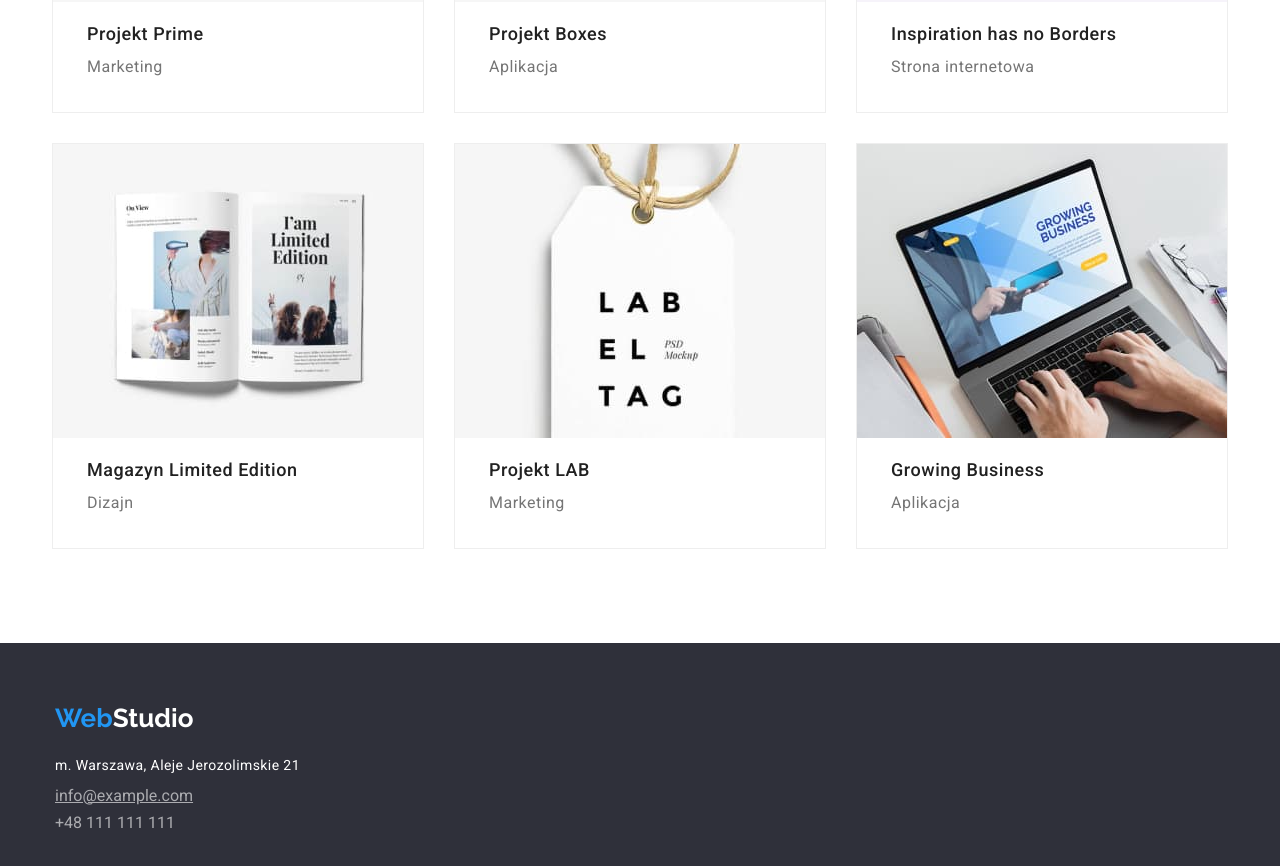
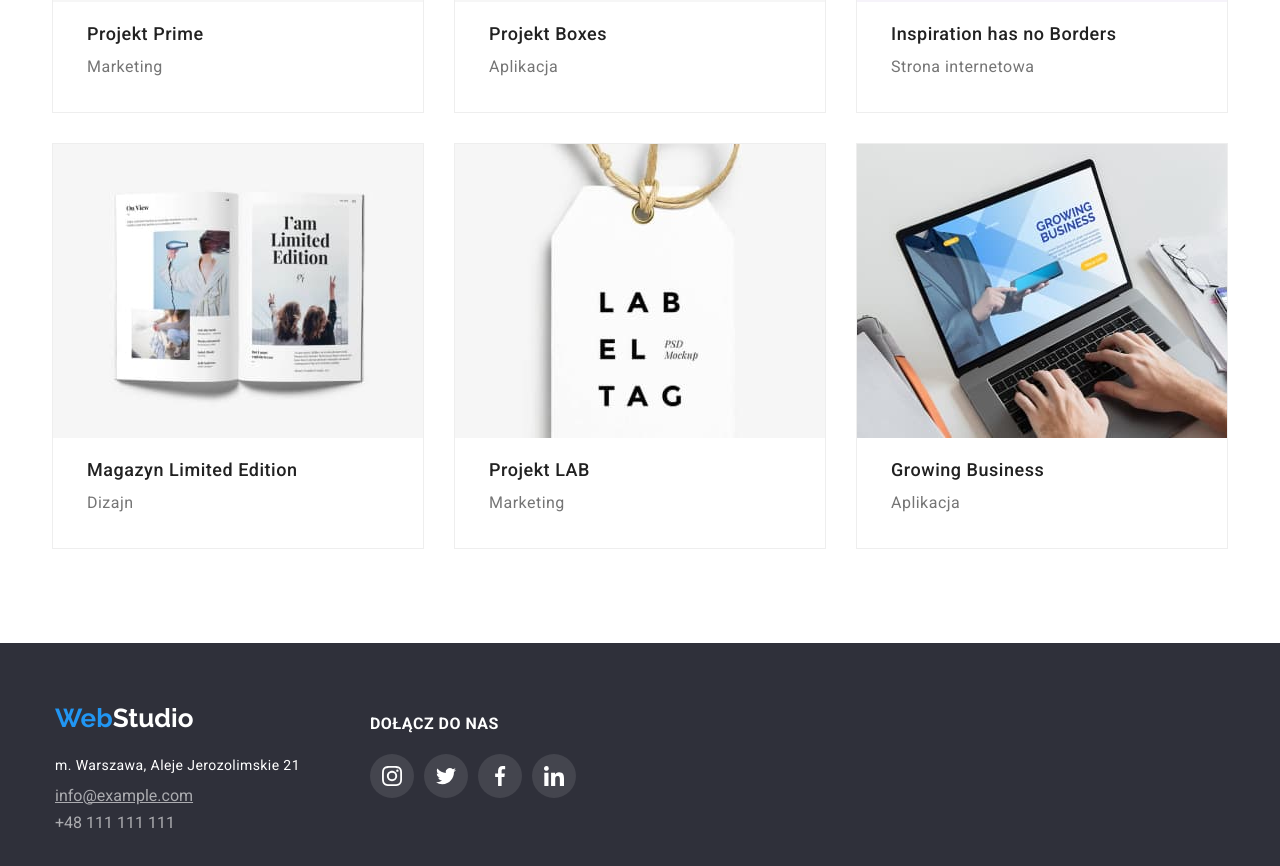
Before and after one commit to KacperTrybus/goit-markup-hw-04, a plain HTML site: page portfolio.html in a window 1280 px wide. Shown: the part 1009-1875 px from the top of the page. Drawn offline with nearby package versions, Linux system fonts and the light colour scheme.

Commit message:
all done
tomorrow have to make new svg

```diff
--- a/css/styles.css
+++ b/css/styles.css
@@ -65,7 +65,7 @@ body {
   color: white;
   text-decoration: none;
   display: inline-flex;
-  margin: 60px 0px 20px 15px;
+  margin: 60px 0px 20px 0px;
 }
 
 .logo-color {
@@ -132,6 +132,12 @@ body {
   display: flex;
   gap: 30px;
   margin-top: 50px;
+}
+.social-link-foot-list {
+  list-style-type: none;
+  display: flex;
+  margin-top: 20px;
+  gap: 10px;
 }
 .center-element-font {
   font-weight: 900;
@@ -226,6 +232,8 @@ body {
 .button-portfolio:hover {
   color: white;
   background-color: var(--hover-color);
+  box-shadow: 0px 3px 1px rgba(0, 0, 0, 0.1), 0px 1px 2px rgba(0, 0, 0, 0.08),
+    0px 2px 2px rgba(0, 0, 0, 0.12);
 }
 .button-portfolio {
   color: var(--font-color);
@@ -246,6 +254,15 @@ body {
   text-decoration: underline;
   color: var(--foot-font-color);
 }
+.join-us-font {
+  font-weight: 700;
+  font-size: 16px;
+  line-height: 1.17;
+  text-transform: uppercase;
+  color: #fff;
+  letter-spacing: 0.03em;
+}
+
 /* box */
 
 .section {
@@ -278,9 +295,9 @@ body {
 }
 .main-section-box {
   display: block;
+  background: rgba(47, 48, 58, 0.4);
 }
 .bg-photo {
-  /* background: rgba(47, 48, 58, 0.4); */
   background-image: url(/images/background.jpg);
   background-repeat: no-repeat;
   background-position: center;
@@ -334,6 +351,7 @@ body {
 
 .foot-links-box {
   margin: 0px 0px 60px 15px;
+  display: flex;
 }
 .foot-mail {
   display: inline-flex;
@@ -354,6 +372,10 @@ body {
 .project-item-box {
   border: solid 1px var(--border-portfolio);
 }
+.project-item-box:hover {
+  box-shadow: 0px 1px 1px rgba(0, 0, 0, 0.12), 0px 4px 4px rgba(0, 0, 0, 0.06),
+    1px 4px 6px rgba(0, 0, 0, 0.16);
+}
 .project-item-cap {
   margin: 10px;
 }
@@ -373,6 +395,12 @@ body {
   letter-spacing: 0.03em;
   padding: 0px 24px 20px 24px;
   display: block;
+}
+.join-us {
+  display: flex;
+  margin: 72px 0px 0px 70px;
+  flex-direction: column;
+  align-items: flex-start;
 }
 /* icons */
 
@@ -397,11 +425,24 @@ header svg {
   border-radius: 4px;
 }
 .team-icon {
+  background-color: #fff;
   display: flex;
   justify-content: center;
   align-items: center;
   border-radius: 50%;
 }
+.team-icon-foot {
+  background-color: rgba(255, 255, 255, 0.1);
+  display: flex;
+  justify-content: center;
+  align-items: center;
+  border-radius: 50%;
+}
+.team-icon-foot:hover,
+.team-icon-foot:focus {
+  background-color: var(--hover-color);
+}
+
 .team-icon:hover,
 .team-icon:focus {
   background-color: var(--hover-color);
@@ -414,8 +455,20 @@ header svg {
   fill: var(--icon-color);
   cursor: pointer;
 }
+.team-ic-foot {
+  display: flex;
+  justify-content: center;
+  align-items: center;
+  padding: 12px;
+  fill: #fff;
+  cursor: pointer;
+}
 .team-ic:hover,
 .team-ic:focus {
+  fill: white;
+}
+.team-ic-foot:hover,
+.team-ic-foot:focus {
   fill: white;
 }
 .client-list-icon {
--- a/portfolio.html
+++ b/portfolio.html
@@ -182,8 +182,10 @@
     </main>
     <footer class="foot">
       <div class="container">
+        <address class="foot-links foot-links-box">
+          <div>
             <a href="index.html" class="foot-logo"><span class="logo-color">Web</span>Studio</a>
-        <address class="foot-links foot-links-box">
+
             <ul class="foot-links-list">
               <li>
                 <p class="street">m. Warszawa, Aleje Jerozolimskie 21</p>
@@ -197,6 +199,41 @@
                 <a href="tel:48111111111" class="foot-text">+48 111 111 111</a>
               </li>
             </ul>
+          </div>
+          <div class="join-us">
+            <h3 class="join-us-font">dołącz do nas</h3>
+
+            <ul class="social-link-foot-list">
+              <li>
+                <a class="team-icon-foot">
+                  <svg width="44px" height="44px" class="team-ic-foot">
+                    <use href="./images/icons.svg#icon-instagram" width="20px" height="20px"></use>
+                  </svg>
+                </a>
+              </li>
+              <li>
+                <a class="team-icon-foot">
+                  <svg width="44px" height="44px" class="team-ic-foot">
+                    <use href="./images/icons.svg#icon-twitter" width="20px" height="20px"></use>
+                  </svg>
+                </a>
+              </li>
+              <li>
+                <a class="team-icon-foot">
+                  <svg width="44px" height="44px" class="team-ic-foot">
+                    <use href="./images/icons.svg#icon-facebook" width="20px" height="20px"></use>
+                  </svg>
+                </a>
+              </li>
+              <li>
+                <a class="team-icon-foot">
+                  <svg width="44px" height="44px" class="team-ic-foot">
+                    <use href="./images/icons.svg#icon-linkedin" width="20px" height="20px"></use>
+                  </svg>
+                </a>
+              </li>
+            </ul>
+          </div>
         </address>
       </div>
     </footer>
```
Also changed, not shown: index.html (+38 -1 lines). Lines whose indentation alone changed are shown as unchanged.
